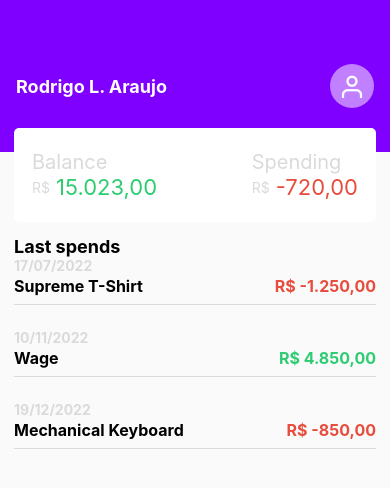
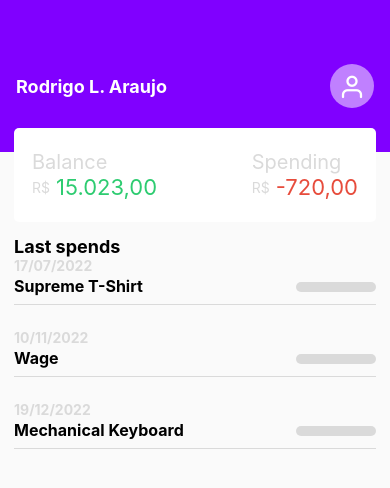
Before and after one commit to rodrigoaraujo7/finances-app, a React Native app: screen / in a window 390 px wide. Shown: the top 488 px of the page. Built offline with nearby package versions, Linux system fonts and the light colour scheme.

Commit message:
show expenses on press

```diff
--- a/src/components/Movements/index.js
+++ b/src/components/Movements/index.js
@@ -1,3 +1,4 @@
+import { useState } from 'react'
 import {
     View,
     Text,
@@ -6,15 +7,22 @@
 } from 'react-native'
 
 export const Movements = ({ data }) => {
+    const [showValue, setShowValue] = useState(false)
+
     return (
-        <TouchableOpacity style={styles.container}>
+        <TouchableOpacity style={styles.container} onPress={() => setShowValue(!showValue)}>
             <Text style={styles.date}>{data.date}</Text>
 
             <View style={styles.content}>
                 <Text style={styles.label}>{data.label}</Text>
-                <Text style={data.type === 1 ? styles.value : styles.expenses}>
-                    {data.type === 1 ? `R$ ${data.value}` : `R$ -${data.value}`}
-                </Text>
+
+                {showValue ? ( // if true
+                    <Text style={data.type === 1 ? styles.value : styles.expenses}>
+                        {data.type === 1 ? `R$ ${data.value}` : `R$ -${data.value}`}
+                    </Text>
+                ) : ( // else
+                    <View style={styles.skeleton}></View>
+                )}
             </View>
         </TouchableOpacity>
     )
@@ -50,5 +58,12 @@
         fontSize: 16,
         color: '#e74c3c',
         fontWeight: 'bold'
+    },
+    skeleton: {
+        marginTop: 6,
+        width: 80,
+        height: 10,
+        backgroundColor: '#DADADA',
+        borderRadius: 8
     }
 })
```
